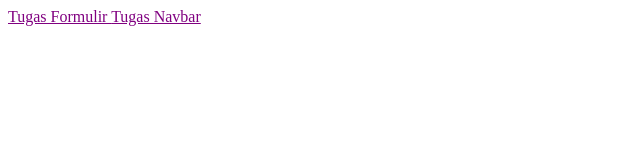
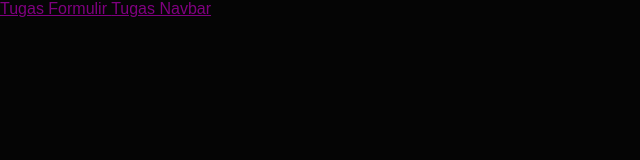
Before and after one commit to exploit14/Website-portofolio, a plain HTML site: page lat_css.html in a window 1280 px wide. Shown: the whole page, without its empty margins (0-640 px from the left). Drawn offline with Linux system fonts and the light colour scheme.

Commit message:
lat_css.html

```diff
--- a/lat_css.html
+++ b/lat_css.html
@@ -10,7 +10,7 @@
         }
     </style>
 
-    <link rel="stylesheet" href="/pp-dinuna/navbar/style.css">
+    <link rel="stylesheet" href="style1.css">
 </head>
 <body>
 
```
